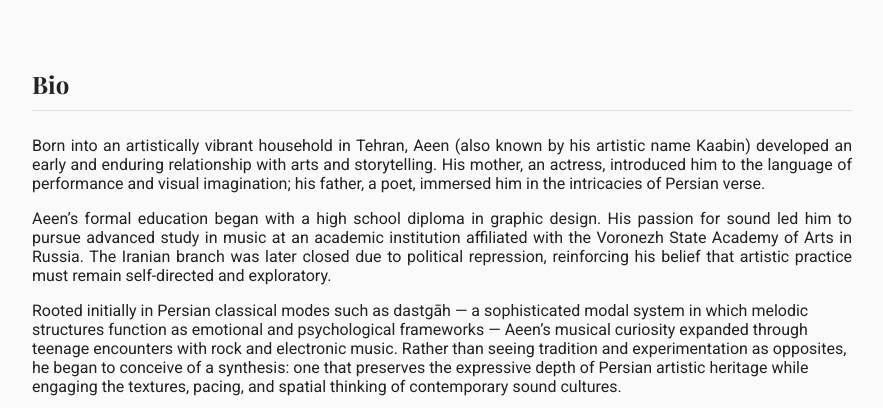
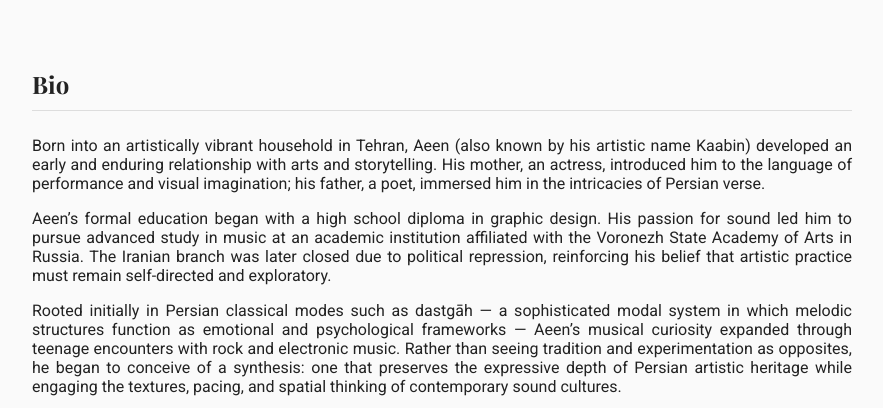
Before and after one commit to Kaabin/Kaabin.github.io, a plain HTML site: page index.html in a window 1280 px wide. Shown: the part 392-800 px from the top of the page, without its empty margins (198-1081 px from the left). Drawn offline with nearby package versions, Linux system fonts and the light colour scheme.

Commit message:
Update index.html

```diff
--- a/index.html
+++ b/index.html
@@ -33,7 +33,7 @@
 
   <p>Aeen’s formal education began with a high school diploma in graphic design. His passion for sound led him to pursue advanced study in music at an academic institution affiliated with the Voronezh State Academy of Arts in Russia. The Iranian branch was later closed due to political repression, reinforcing his belief that artistic practice must remain self-directed and exploratory.</p>
 
- </p> Rooted initially in Persian classical modes such as dastgāh — a sophisticated modal system in which melodic structures function as emotional and psychological frameworks — Aeen’s musical curiosity expanded through teenage encounters with rock and electronic music. Rather than seeing tradition and experimentation as opposites, he began to conceive of a synthesis: one that preserves the expressive depth of Persian artistic heritage while engaging the textures, pacing, and spatial thinking of contemporary sound cultures.</p>
+ <p> Rooted initially in Persian classical modes such as dastgāh — a sophisticated modal system in which melodic structures function as emotional and psychological frameworks — Aeen’s musical curiosity expanded through teenage encounters with rock and electronic music. Rather than seeing tradition and experimentation as opposites, he began to conceive of a synthesis: one that preserves the expressive depth of Persian artistic heritage while engaging the textures, pacing, and spatial thinking of contemporary sound cultures.</p>
   <p>This synthesis found its most public expression in the formation of Chaartaar, a boundary-defying musical ensemble that became one of Iran’s most compelling contemporary groups. As lead arranger, Aeen crafted the ensemble’s sonic identity — a dynamic convergence of traditional Persian vocal and poetic forms with electronic production, textural depth, and structural rigor. Chaartaar performed extensively throughout Europe and Canada, resonating with international audiences and demonstrating the global communicability of Persian poetic and acoustic sensibilities when recontextualized through contemporary artistic languages.</p>
   <p>Following the ensemble’s eventual dissolution, Aeen embarked on an independent artistic trajectory under the name Kabin. His solo work continues to merge poetic narrative, classical modality, and electronic sound design. His compositions — such as Little Dreamland — are characterized by sustained emotional tension, careful pacing, and a structural emphasis on anticipation and affect rather than explicit narrative content.</p>
   <p>Aeen’s studio practice now extends beyond sound alone. Cinematic awareness, cultivated from childhood exposure to film and performance, increasingly informs his approach to time, memory, and image. His work seeks to articulate emotional states — suspension, anticipation, endurance, fragility — through the interplay of sound, visual form, and spatial perception.</p>
```
